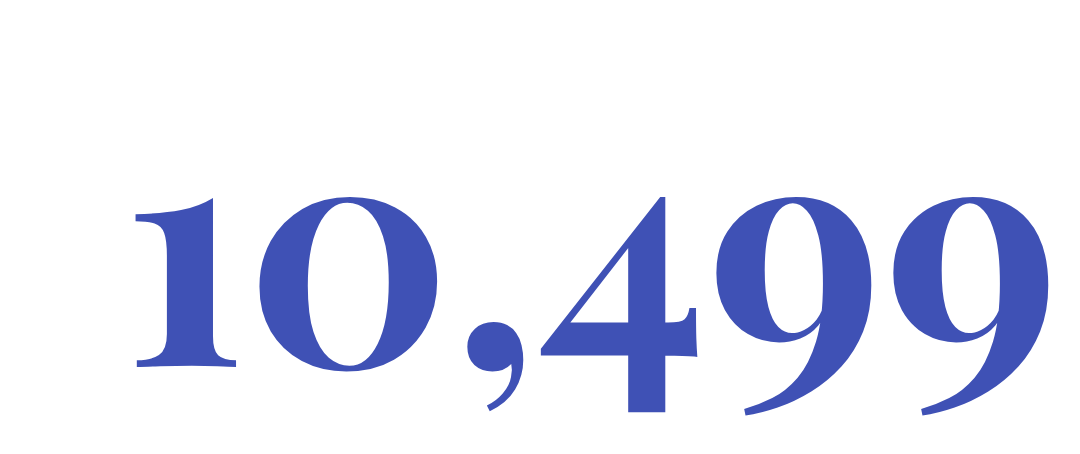
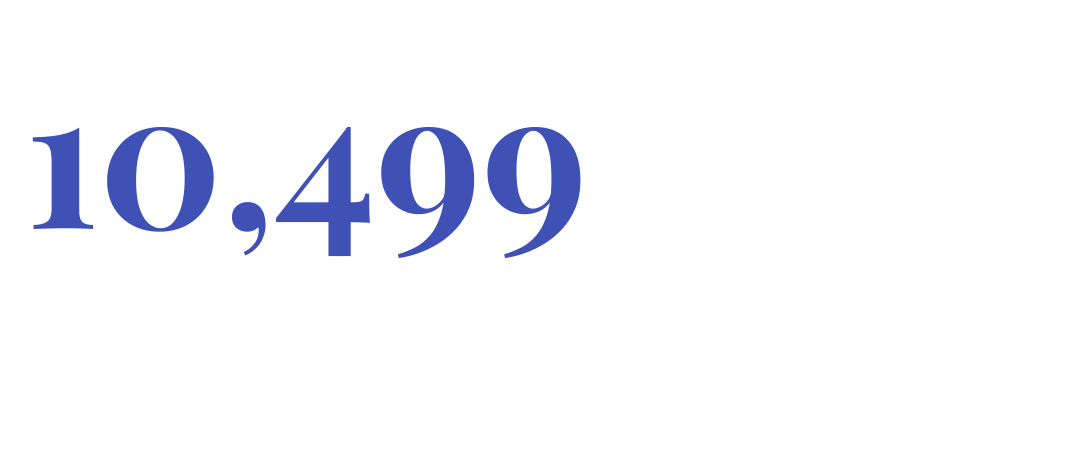
Before and after one commit to isgk/days, a plain HTML site: page index.html in a window 1280 px wide. Shown: the whole page, without its empty margins (103-1183 px from the left). Drawn offline with nearby package versions, Linux system fonts and the light colour scheme.

Commit message:
font size

```diff
--- a/index.html
+++ b/index.html
@@ -15,15 +15,14 @@
         }
 
         .container {
-          padding-right: 0;
-          padding-left: 17vw;
+          width: 80vw;
           margin-right: auto;
           margin-left: auto;
         }
 
         .big-font {
           font-family: "Playfair Display", serif;
-          font-size: 25vw;
+          font-size: 15vw;
           color: #3F51B5;
         }
     </style>
@@ -32,8 +31,8 @@
   <body class="bg-light">
     <div class="container">
       <h1>
+      </h1>
         <div id="days" class="big-font"></div>
-      </h1>
     </div>
 
     <script>
```
